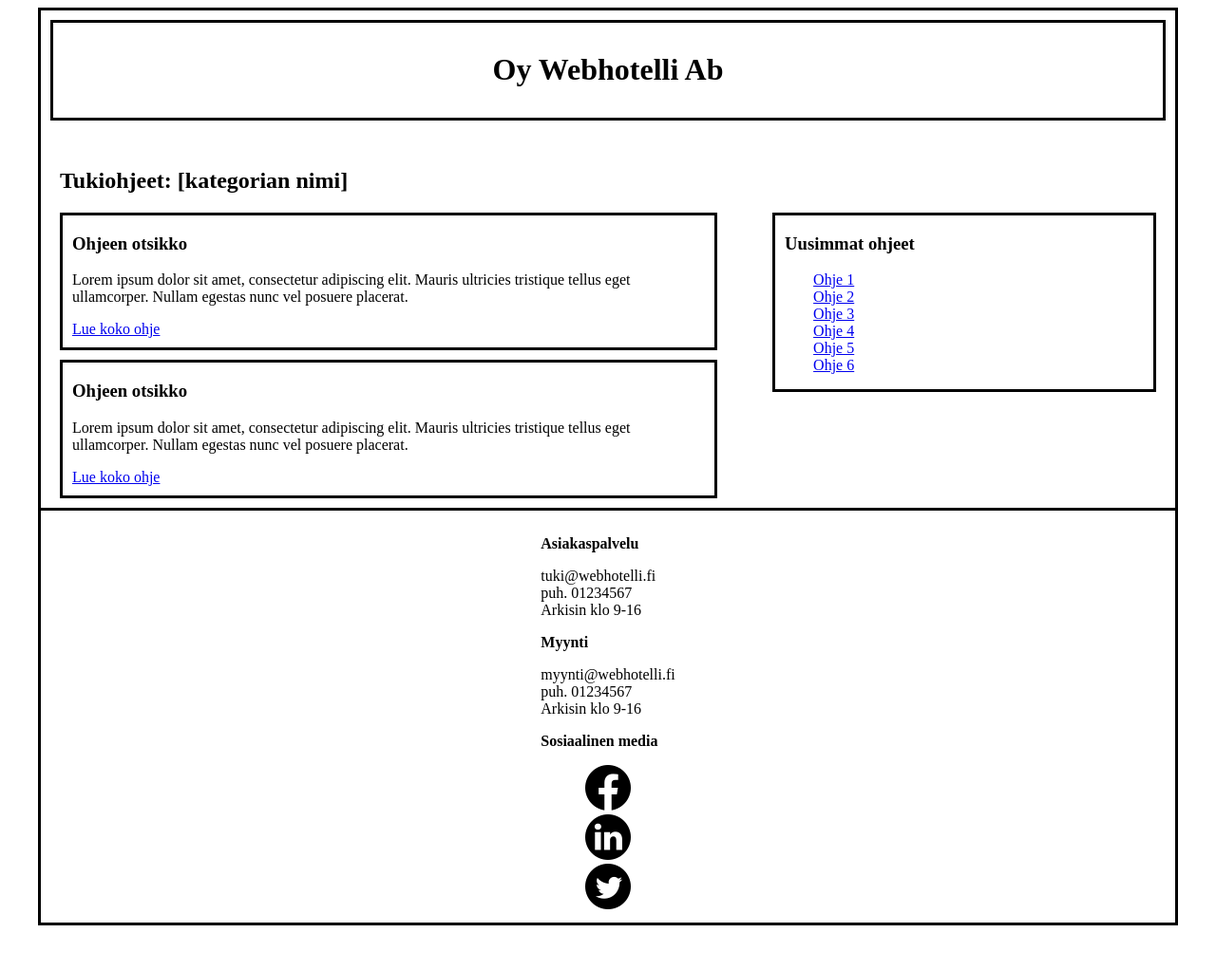
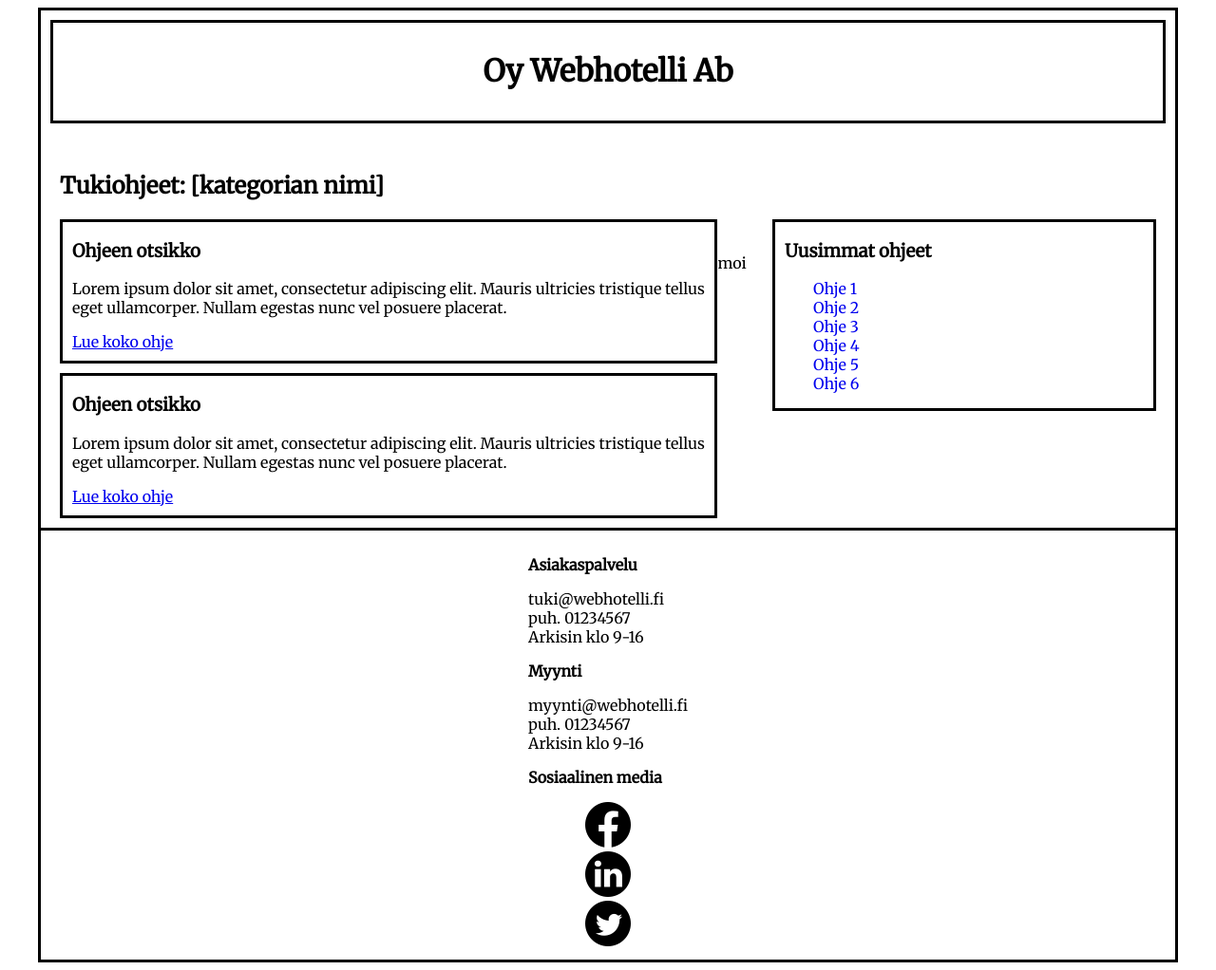
Before and after one commit to BenkkuH/Projekti, a PHP site: page /Projektityo_kategoria.html in a window 1280 px wide. Shown: the whole page at 95% size. Before the commit the page ends 975 px from the top, so only its background shows below. Run offline with PHP 8.4, Linux system fonts and the light colour scheme.

Commit message:
värejä

```diff
--- a/kategoriat/Projektityo_kategoria.css
+++ b/kategoriat/Projektityo_kategoria.css
@@ -1,6 +1,7 @@
 * {
 	max-width: 100%;
 	box-sizing: border-box;
+	font-family: 'Merriweather';
 }
 
 #sailio{
@@ -53,6 +54,10 @@ section.ohje {
 
 #linkit ul{
 	list-style: none;
+}
+
+a.linkki{
+	text-decoration: none;
 }
 
 footer{
--- a/kategoriat/Projektityo_kategoria.html
+++ b/kategoriat/Projektityo_kategoria.html
@@ -4,6 +4,7 @@
 		<meta charset="UTF-8">
 		<title>Kategoria</title>
 		<link rel="stylesheet" type="text/css" href="Projektityo_kategoria.css">
+		<link href='https://fonts.googleapis.com/css?family=Merriweather' rel='stylesheet'>
 		<meta name="viewport" content="width=device-width, initial-scale=1.0">
 
 		<style>
@@ -55,18 +56,18 @@
 
 					<nav id="linkit">
 						<ul>
-							<li><a href="#linkki">Ohje 1 </a></li>
-							<li><a href="#linkki">Ohje 2 </a></li>
-							<li><a href="#linkki">Ohje 3 </a></li>
-							<li><a href="#linkki">Ohje 4 </a></li>
-							<li><a href="#linkki">Ohje 5 </a></li>
-							<li><a href="#linkki">Ohje 6 </a></li>
+							<li><a class="linkki" href="#linkki">Ohje 1 </a></li>
+							<li><a class="linkki" href="#linkki">Ohje 2 </a></li>
+							<li><a class="linkki" href="#linkki">Ohje 3 </a></li>
+							<li><a class="linkki" href="#linkki">Ohje 4 </a></li>
+							<li><a class="linkki" href="#linkki">Ohje 5 </a></li>
+							<li><a class="linkki" href="#linkki">Ohje 6 </a></li>
 				        </ul>
 					</nav>
 				</div>
 
 			</main>
-
+			<p>moi</p>
 
 			<footer>
 
```
